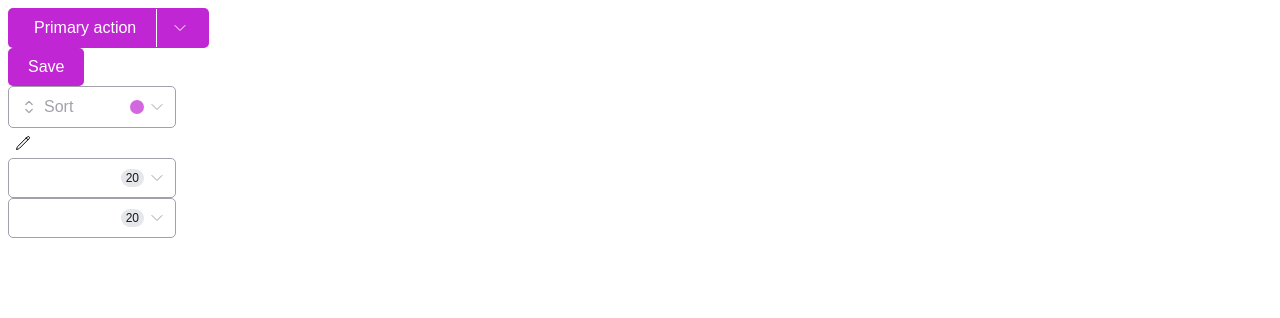
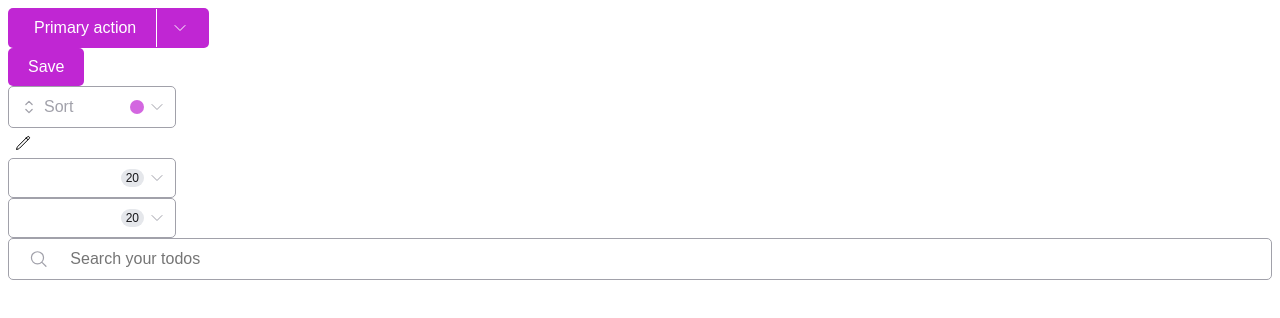
Before and after one commit to neicore/todo, a React (Create React App) app: page / in a window 1280 px wide. Shown: the top 318 px of the page. Built offline with nearby package versions, Linux system fonts and the light colour scheme; the HTML template or start-up script is replaced by a standard one.

Commit message:
:sparkles: add search bar components

```diff
--- a/src/App.tsx
+++ b/src/App.tsx
@@ -1,5 +1,6 @@
 import Button from './components/button'
 import { Edit, Sort } from './components/icons'
+import SearchBar from './components/searchBar'
 import Select from './components/select'
 import SplitButton from './components/SplitButton/Index'
 import {
@@ -15,6 +16,10 @@ function App() {
   }
   const handleSecondaryClick = () => {
     console.log('Secondary button clicked')
+  }
+
+  const handleInput = (e: any) => {
+    console.log(e.target.value)
   }
   return (
     <>
@@ -40,6 +45,7 @@ function App() {
       />
       <Select options={checkboxSelectOptions} type="multi-checkbox" />
       <Select options={radioSelectOptions} type="single-radio" />
+      <SearchBar handleInput={handleInput} />
     </>
   )
 }
--- a/src/components/icons/index.tsx
+++ b/src/components/icons/index.tsx
@@ -121,6 +121,7 @@ export const Filter = () => {
     </svg>
   )
 }
+
 export const Checkmark = () => {
   return (
     <svg
@@ -141,3 +142,24 @@ export const Checkmark = () => {
     </svg>
   )
 }
+
+export const Search = () => {
+  return (
+    <svg
+      xmlns="http://www.w3.org/2000/svg"
+      fill="none"
+      viewBox="0 0 24 24"
+      width={20}
+      height={20}
+      strokeWidth={1.5}
+      stroke="currentColor"
+      className="w-6 h-6"
+    >
+      <path
+        strokeLinecap="round"
+        strokeLinejoin="round"
+        d="M21 21l-5.197-5.197m0 0A7.5 7.5 0 105.196 5.196a7.5 7.5 0 0010.607 10.607z"
+      />
+    </svg>
+  )
+}
--- /dev/null
+++ b/src/components/searchBar/index.tsx
@@ -0,0 +1,23 @@
+import { Search } from '../icons'
+import style from './style.module.sass'
+
+interface Props {
+  handleInput: any
+}
+
+const SearchBar = ({ handleInput }: Props) => {
+  return (
+    <div className={style.search_bar}>
+      <Search />
+      <input
+        className={style.search_bar_input}
+        type="search"
+        name="main-search"
+        id="main-search"
+        placeholder="Search your todos"
+        onInput={handleInput}
+      />
+    </div>
+  )
+}
+export default SearchBar
--- /dev/null
+++ b/src/components/searchBar/style.module.sass
@@ -0,0 +1,14 @@
+.search_bar
+    display: flex
+    align-items: center
+    gap: 20px
+    padding: 10px 20px
+    border: 1px solid #A1A1AA
+    border-radius: 5px
+    color: #A1A1AA
+
+    &_input
+        border: none
+        outline: none
+        font-size: 16px
+        width: 100%
```
